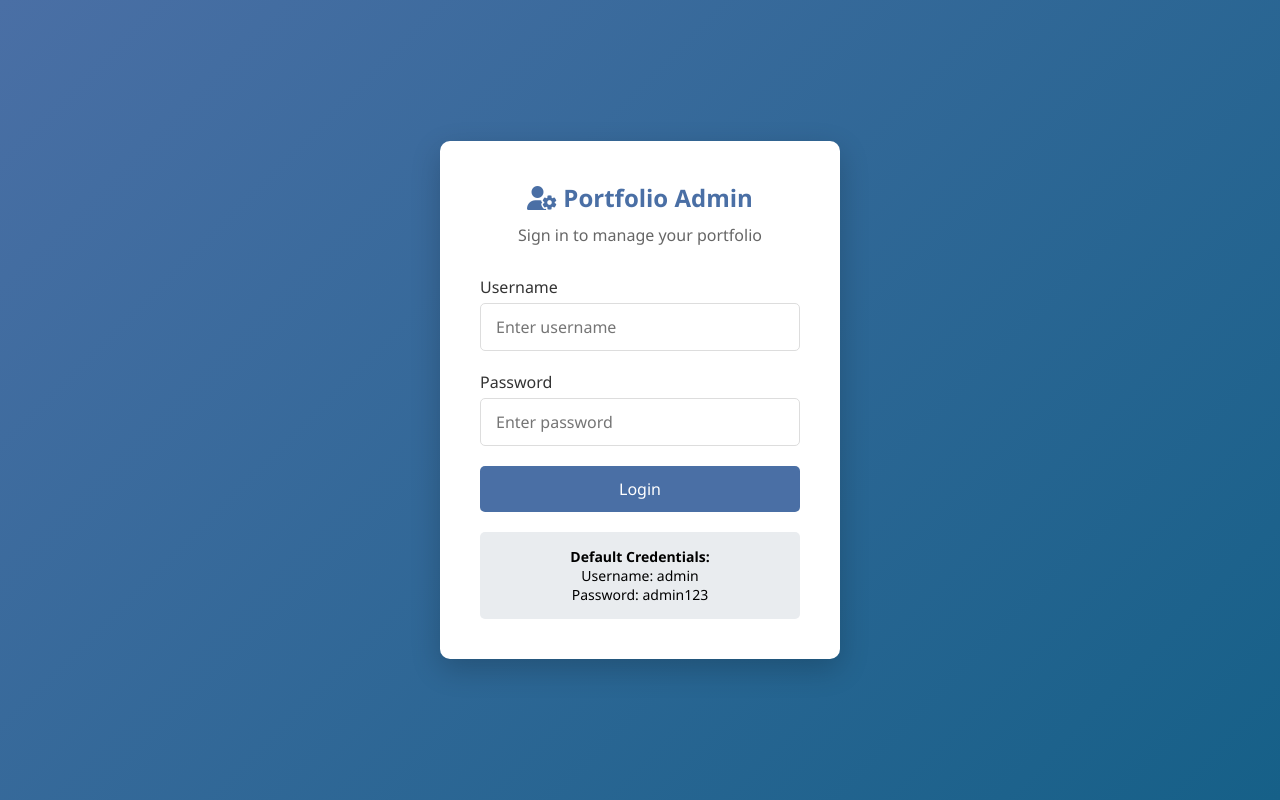
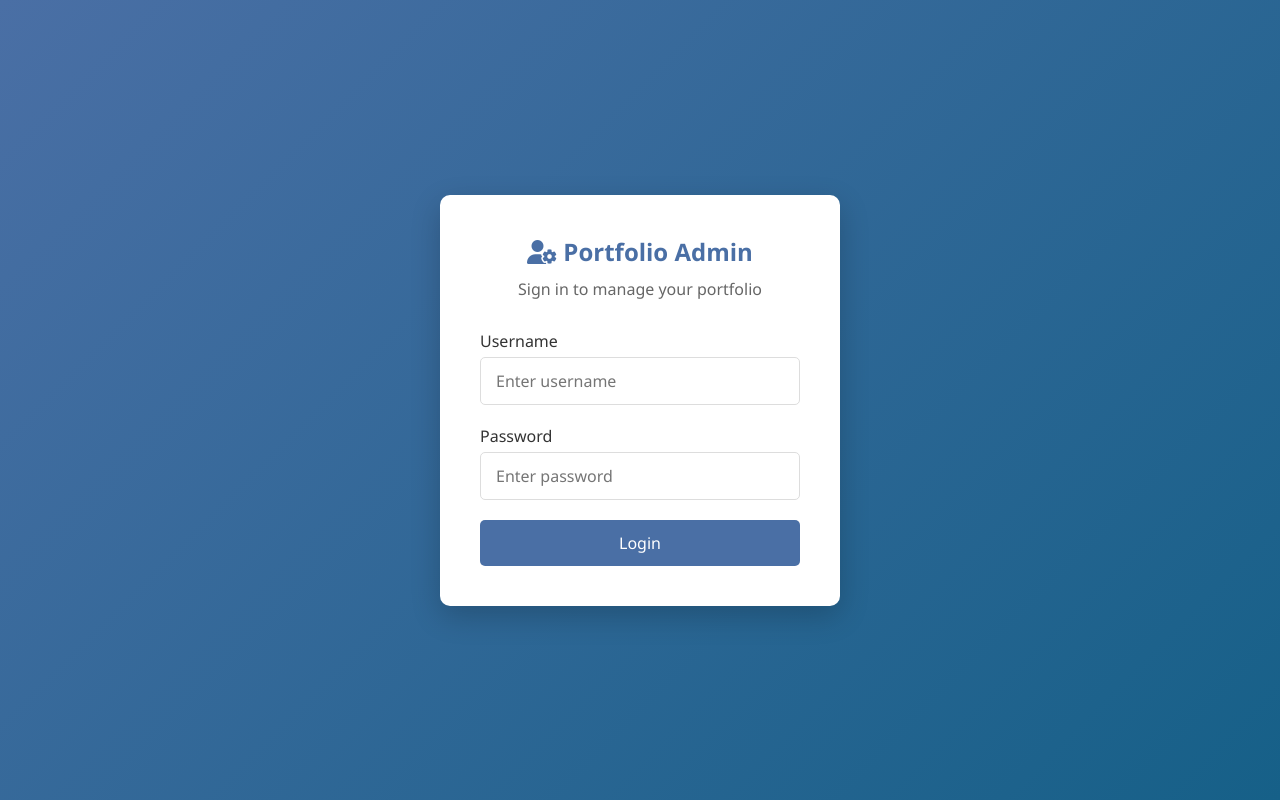
Before and after one commit to Blessings-Tamanga/Blessings-Tamanga-Portfolio-, a PHP site: page /admin_login.php in a window 1280 px wide. Run offline with PHP 8.4, Linux system fonts and the light colour scheme.

Commit message:
login modified

```diff
--- a/admin_login.php
+++ b/admin_login.php
@@ -8,7 +8,7 @@ if ($_SERVER['REQUEST_METHOD'] === 'POST') {
     $password = $_POST['password'];
 
     // Simple authentication
-    if ($username === 'admin' && $password === 'admin123') {
+    if ($username === 'Alitheia' && $password === '$Minister@123') {
         $_SESSION['admin_logged_in'] = true;
         $_SESSION['admin_username'] = $username;
         header('Location: admin_dashboard.php');
@@ -149,11 +149,7 @@ if ($_SERVER['REQUEST_METHOD'] === 'POST') {
             <button type="submit" class="btn">Login</button>
         </form>
 
-        <div class="credentials">
-            <strong>Default Credentials:</strong><br>
-            Username: admin<br>
-            Password: admin123
-        </div>
+
     </div>
 </body>
 </html>
```
